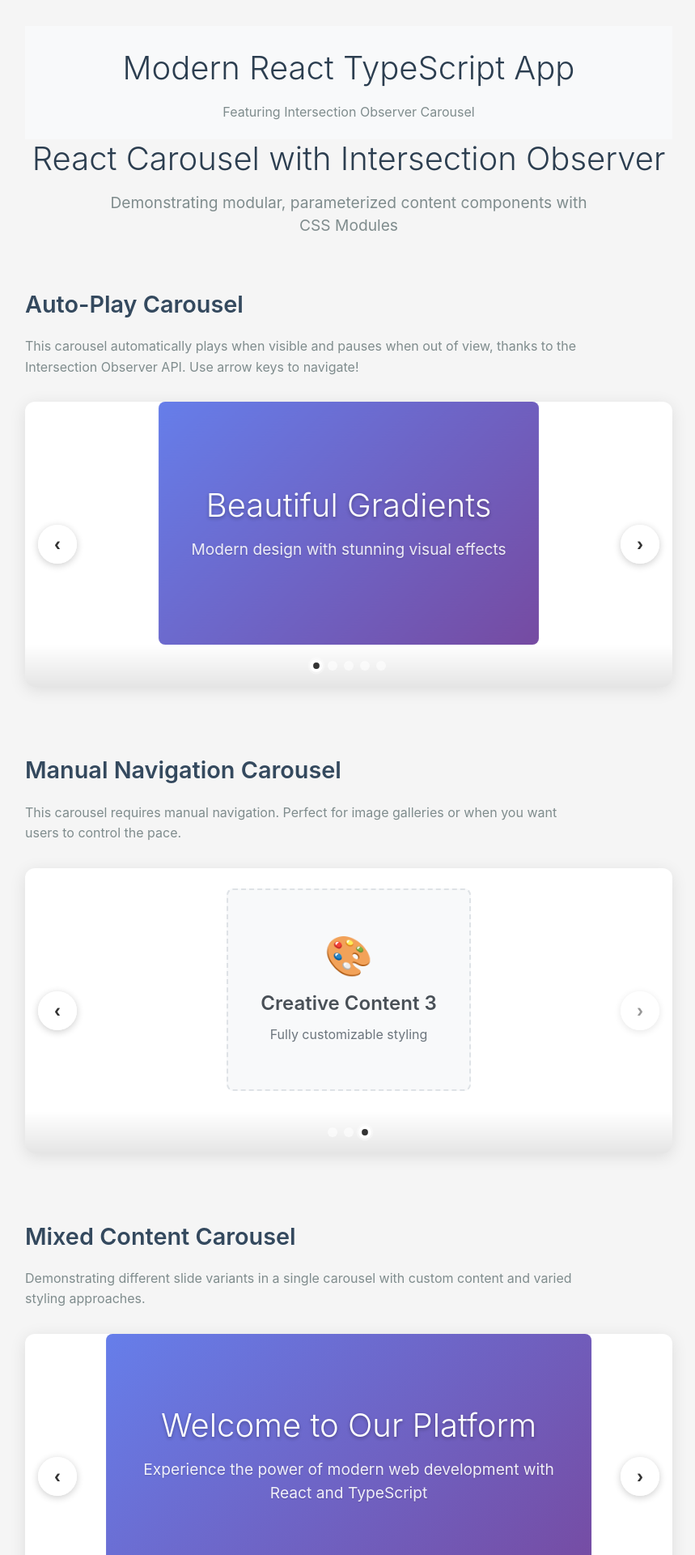
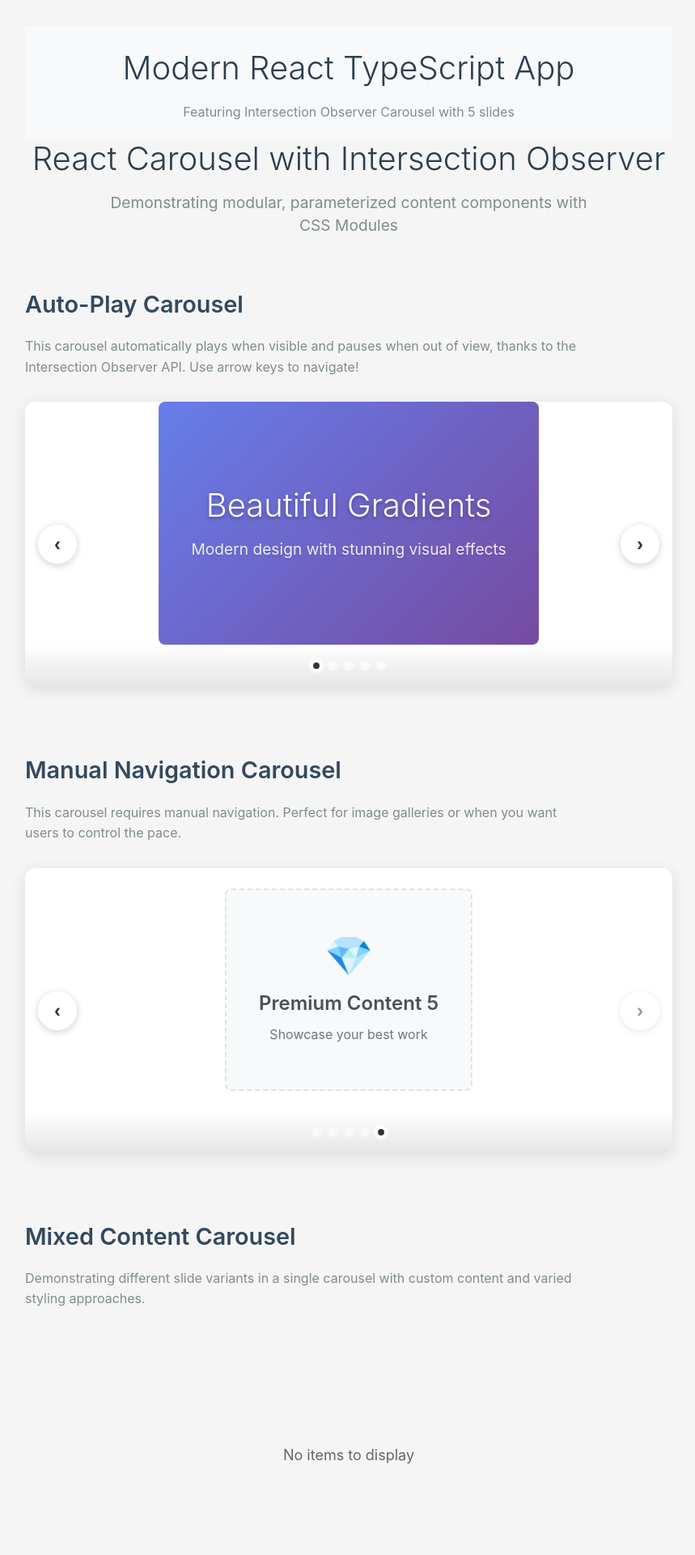
Before and after one commit to makemoneyfast/webpack-ts-react, a React app: page / in a window 1280 px wide. Shown: the top 1920 px of the page at 81% size, without its empty margins (209-1068 px from the left). Built offline with nearby package versions, Linux system fonts and the light colour scheme.

Commit message:
Messing around.

```diff
--- a/src/components/CarouselDemo.tsx
+++ b/src/components/CarouselDemo.tsx
@@ -8,13 +8,24 @@ import {
 import { CarouselSlide } from "./CarouselSlide";
 import "./CarouselDemo.module.css";
 
-const CarouselDemo: React.FC = () => {
+interface CarouselDemoProps {
+  attack: () => void;
+  slideCount: number;
+}
+
+const CarouselDemo: React.FC<CarouselDemoProps> = ({ slideCount }) => {
   // Generate different types of carousel content
-  const gradientSlides = createGradientSlides(5, 300);
-  const placeholderSlides = createPlaceholderSlides(3, 250);
+  const gradientSlides = createGradientSlides(
+    Math.floor(Math.random() * 10),
+    300
+  );
+  const placeholderSlides = createPlaceholderSlides(
+    Math.floor(Math.random() * 10),
+    250
+  );
 
   // Custom mixed content example
-  const mixedSlides = [
+  const slides = [
     {
       id: "welcome",
       content: (
@@ -68,6 +79,10 @@ const CarouselDemo: React.FC = () => {
       ),
     },
   ];
+
+  const mixedSlides = ([] as number[]).fill(1, slideCount).map((value) => {
+    return slides[Math.floor(Math.random() * 4)];
+  });
 
   return (
     <div className="carousel-demo-container">
--- a/src/index.tsx
+++ b/src/index.tsx
@@ -1,4 +1,4 @@
-import { StrictMode } from "react";
+import { StrictMode, useState } from "react";
 import { createRoot } from "react-dom/client";
 import { Rofl } from "./example";
 import CarouselDemo from "./components/CarouselDemo";
@@ -10,21 +10,34 @@ if (!container) {
   throw new Error("Root element not found");
 }
 
-const App = () => (
+const App = () => {
+  const [currentSlideCount, setCurrentSlideCount] = useState(5);
+  return (
     <StrictMode>
       <div>
         <div
-        style={{ textAlign: "center", padding: "20px", background: "#f8f9fa" }}
+          style={{
+            textAlign: "center",
+            padding: "20px",
+            background: "#f8f9fa",
+          }}
         >
-        <h1 style={{ margin: "0 0 10px 0", color: "#2c3e50" }}>
+          <h1
+            style={{ margin: "0 0 10px 0", color: "#2c3e50" }}
+            onClick={() => setCurrentSlideCount(currentSlideCount + 4)}
+          >
             Modern React TypeScript App
           </h1>
           <p style={{ margin: 0, color: "#7f8c8d" }}>
-          Featuring Intersection Observer Carousel
+            Featuring Intersection Observer Carousel with {currentSlideCount}{" "}
+            slides
           </p>
         </div>
 
-      <CarouselDemo />
+        <CarouselDemo
+          slideCount={currentSlideCount}
+          attack={() => console.log("what")}
+        />
 
         <div
           style={{
@@ -42,6 +55,7 @@ const App = () => (
       </div>
     </StrictMode>
   );
+};
 
 const root = createRoot(container);
 root.render(<App />);
```
Lines whose indentation alone changed are shown as unchanged.
